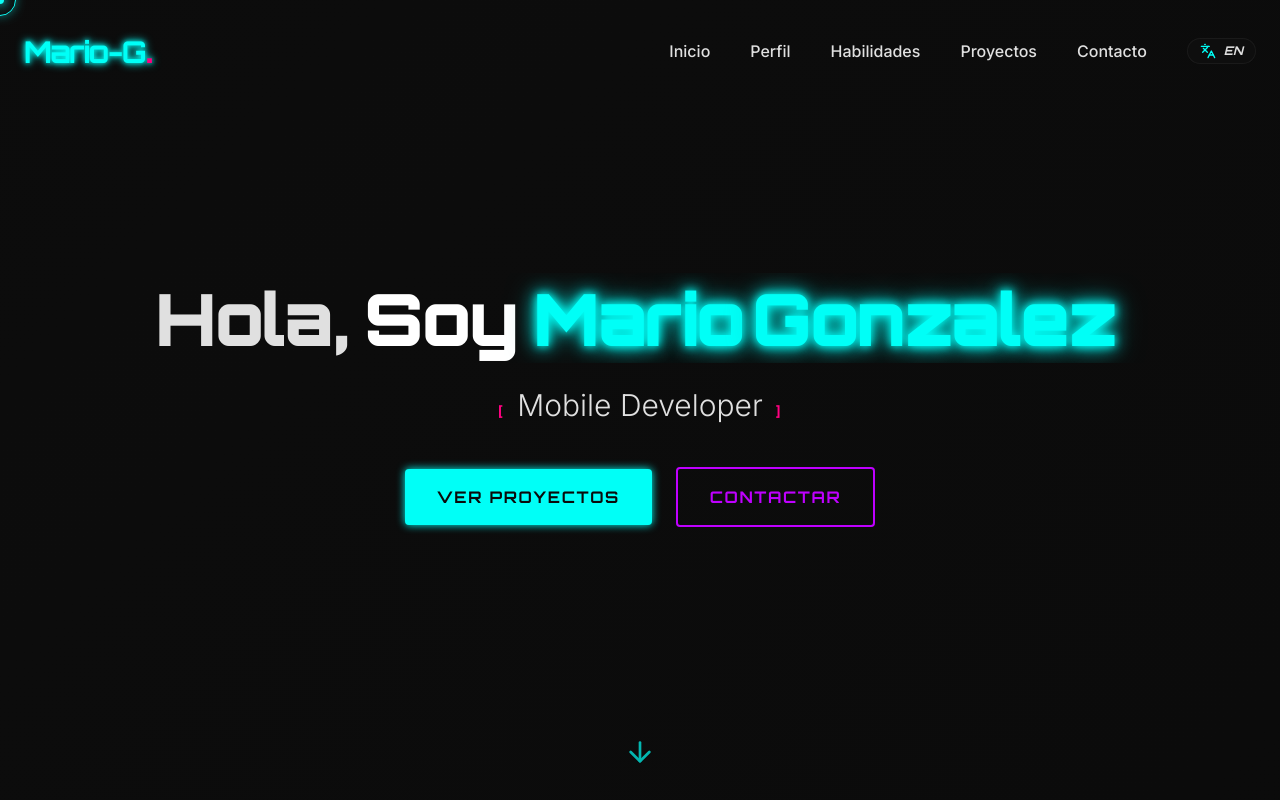
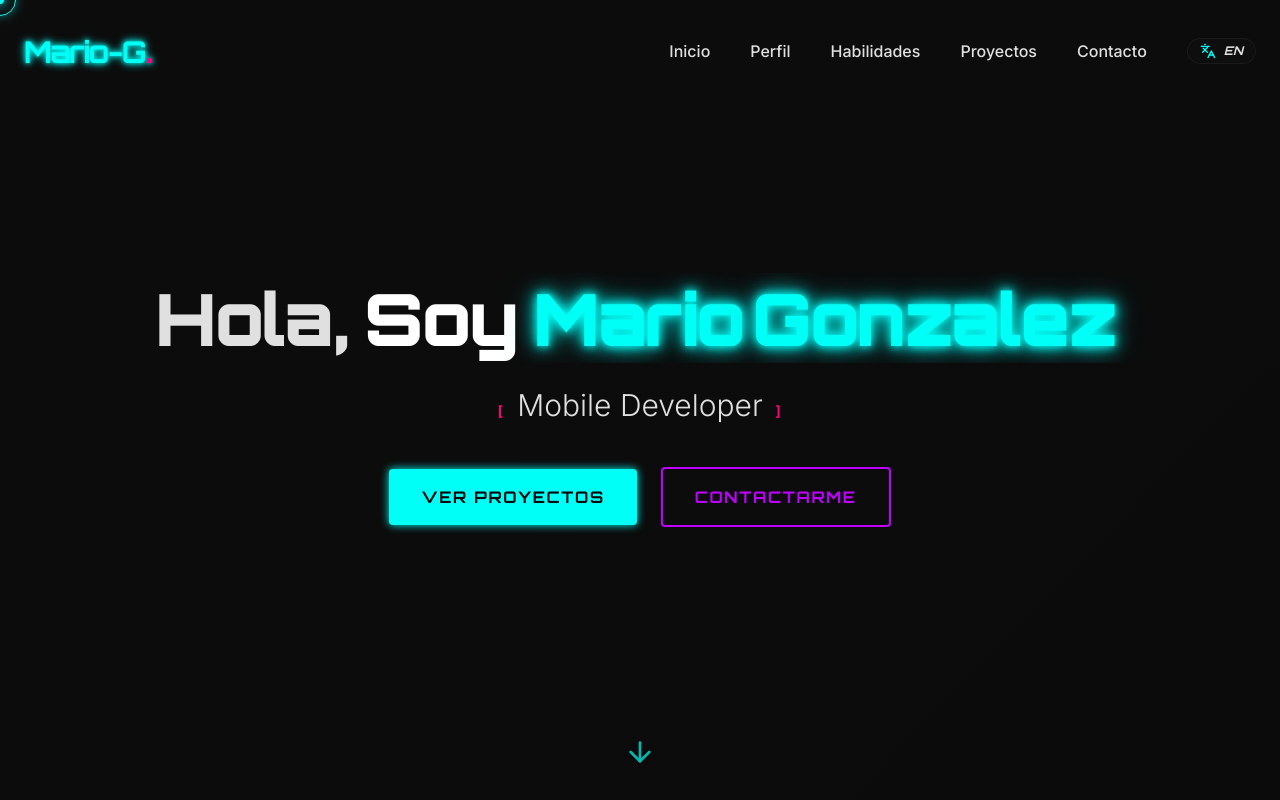
Before and after one commit to MarioG108/portfolioSSG, a Next.js app: page / in a window 1280 px wide. Shown: the top 800 px of the page. Built offline with nearby package versions, Linux system fonts and the light colour scheme.

Commit message:
optimizations

```diff
--- a/src/app/page.tsx
+++ b/src/app/page.tsx
@@ -5,19 +5,17 @@ import { About } from "@/components/sections/About";
 import { Skills } from "@/components/sections/Skills";
 import { Projects } from "@/components/sections/Projects";
 import { Contact } from "@/components/sections/Contact";
-import { useRef } from "react";
+
 import { useGSAP } from "@/hooks/useGSAP";
 import { gsap, ScrollTrigger } from "@/lib/gsap";
 import { useLanguage } from "@/hooks/useLanguage";
 
 export default function Home() {
-  const containerRef = useRef<HTMLDivElement>(null);
-  const { t, language } = useLanguage();
+  const { language } = useLanguage();
 
   useGSAP(() => {
     // Refresh ScrollTrigger to ensure all markers and triggers are correctly positioned
     ScrollTrigger.refresh();
-
     const anchors = document.querySelectorAll('a[href^="#"]');
     anchors.forEach(anchor => {
       anchor.addEventListener('click', (e) => {
@@ -36,7 +34,7 @@ export default function Home() {
       });
     });
 
-  }, { scope: containerRef, dependencies: [language] });
+  }, { dependencies: [language] });
 
   return (
     <>
--- a/src/components/layout/Navbar.tsx
+++ b/src/components/layout/Navbar.tsx
@@ -75,7 +75,7 @@ export const Navbar = () => {
         }`}
     >
       <div className="container mx-auto px-6 flex justify-between items-center">
-        <Link href="/" className="logo group">
+        <Link href="#home" className="logo group">
           <span className="text-3xl font-heading font-bold neon-text-cyan tracking-tighter">
             Mario-G<span className="text-neon-pink text-4xl leading-none">.</span>
           </span>
--- a/src/components/sections/Contact.tsx
+++ b/src/components/sections/Contact.tsx
@@ -64,19 +64,19 @@ export const Contact = () => {
       }
     );
 
-    gsap.fromTo(".contact-card",
-      { x: -50, opacity: 0 },
-      {
-        scrollTrigger: {
-          trigger: ".contact-grid",
-          start: "top 70%",
-        },
-        x: 0,
-        opacity: 1,
-        duration: 1,
-        ease: "power3.out",
-      }
-    );
+    // gsap.fromTo(".contact-card",
+    //   { x: -50, opacity: 0 },
+    //   {
+    //     scrollTrigger: {
+    //       trigger: ".contact-grid",
+    //       start: "top 70%",
+    //     },
+    //     x: 0,
+    //     opacity: 1,
+    //     duration: 1,
+    //     ease: "power3.out",
+    //   }
+    // );
 
     gsap.fromTo(".social-card",
       { x: 50, opacity: 0 },
--- a/src/components/sections/Hero.tsx
+++ b/src/components/sections/Hero.tsx
@@ -115,7 +115,7 @@ export const Hero = () => {
             <span className="absolute inset-0 bg-white/20 blur-md opacity-0 group-hover:opacity-100 transition-opacity"></span>
           </Link>
           <Link href="/#contact" className="cta-btn px-8 py-4 border-2 border-neon-purple text-neon-purple font-bold font-heading rounded-sm hover:bg-neon-purple/10 hover:shadow-neon-purple transition-all interactive uppercase tracking-widest">
-            {language === 'es-DO' ? 'Contactar' : 'Get in Touch'}
+            {language === 'es-DO' ? 'Contactarme' : 'Get in Touch'}
           </Link>
         </div>
       </div>
--- a/src/components/sections/Projects.tsx
+++ b/src/components/sections/Projects.tsx
@@ -88,6 +88,7 @@ export const Projects = () => {
                   src={project.image}
                   alt={project.title}
                   fill
+                  loading="lazy"
                   className="object-cover group-hover:scale-110 transition-transform duration-1000"
                 />
                 <div className="absolute inset-0 bg-gradient-to-t from-dark-bg via-transparent to-transparent opacity-60 group-hover:opacity-80 transition-opacity"></div>
```
Lines whose indentation alone changed are shown as unchanged.
